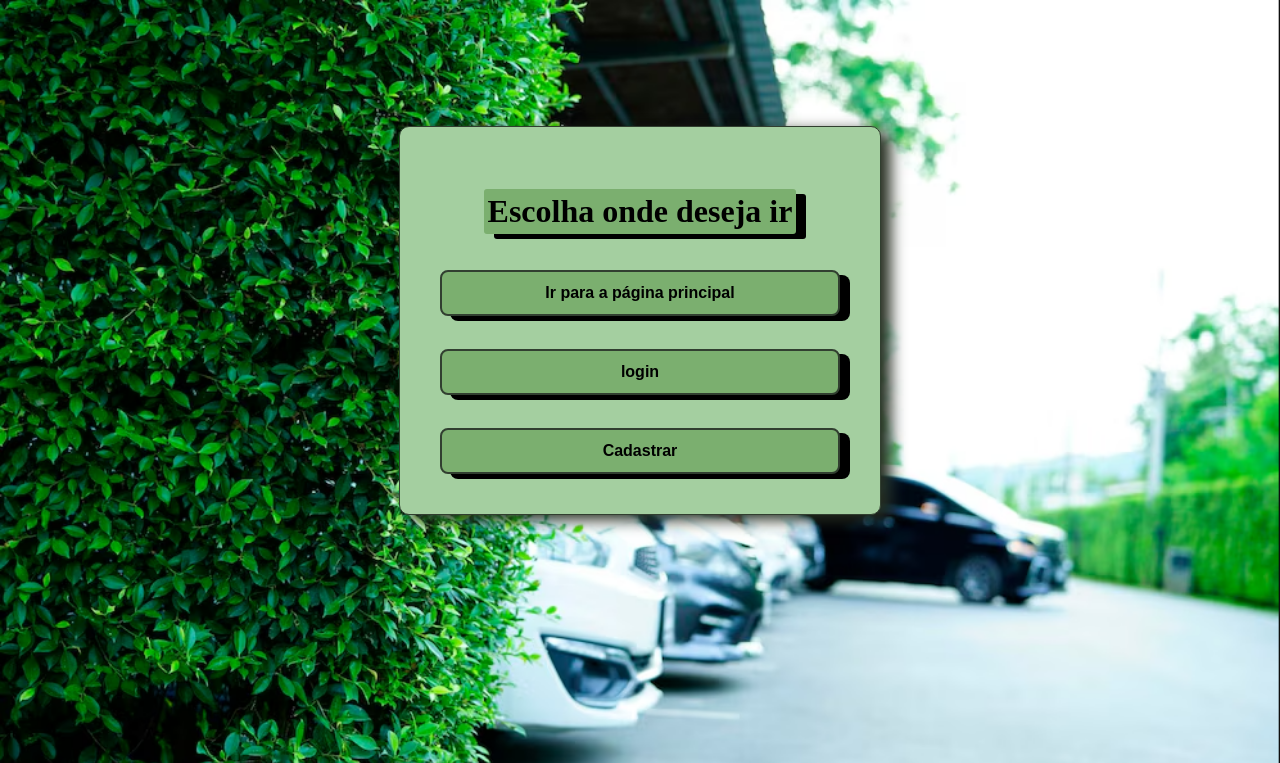
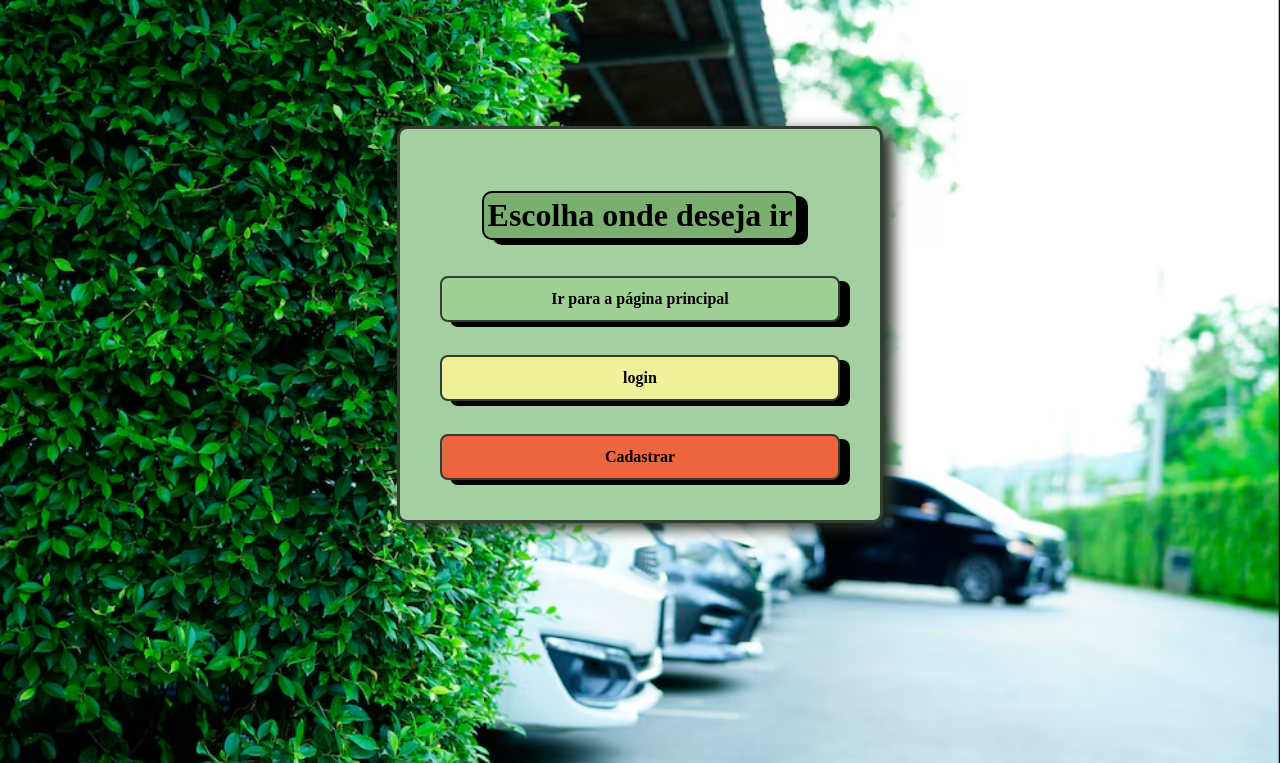
Before and after one commit to LusquinhasB-B/Web-Gurgel-Park, a Django app: page /auth/ in a window 1280 px wide. Shown: the top 763 px of the page. Run offline with Django 5.2, Linux system fonts and the light colour scheme.

Commit message:
melhorias nas folhas de estilo

```diff
--- a/meu_projeto/meu_app/static/css/autenticacao.css
+++ b/meu_projeto/meu_app/static/css/autenticacao.css
@@ -7,8 +7,11 @@ body{
 h1{
   background-color: #7baf6f;
   box-shadow: 10px 5px 0px black;
-  border-radius: 3px;
+  border: solid 2px black;
+  border-radius: 10px;
   padding: 4px;
+  font-size: 2rem;
+  text-align: center
 }
 
 .formulario {
@@ -19,7 +22,7 @@ h1{
     margin-top: 50px;
     background-color: #a4cfa0;
     padding: 40px;
-    border: 1.5px solid #313f30;
+    border: 3px solid #313f30;
     border-radius: 10px;
     box-shadow: 10px 05px 15px #262e21;
     max-width: 400px;
@@ -43,7 +46,7 @@ h1{
   }
 
   form input[type="submit"] {
-    background-color: #7baf6f;
+    background-color: #eef09a;
     color: black;
     border: 2px solid #313f30;
     padding: 12px;
@@ -55,8 +58,19 @@ h1{
     cursor: pointer;
     transition: background-color 0.3s;
     box-shadow: 10px 5px 0px black;
+    font-family: JetBrains Mono Medium;
   }
 
   form input[type="submit"]:hover {
     background-color: #3b6534;
   }
+  .botoes {
+    margin-top: 40px;
+
+  }
+  form input[name="irCadastro"]{
+    background-color: #eb663e;
+  }
+  form input[name="irPagina"]{
+    background-color: #9fd196;
+  }
```
Also changed, not shown: meu_projeto/meu_app/static/css/style.css (+39 -14 lines).
